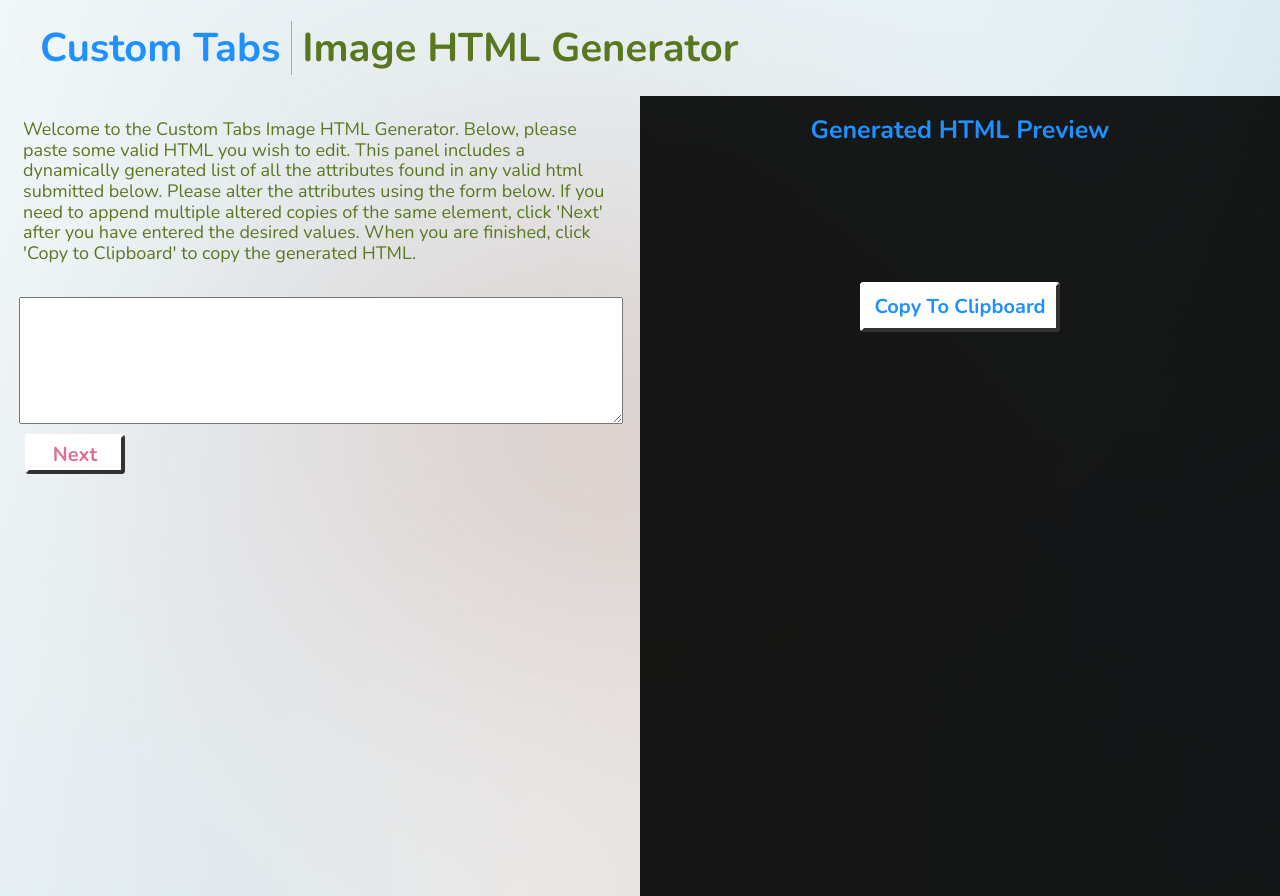
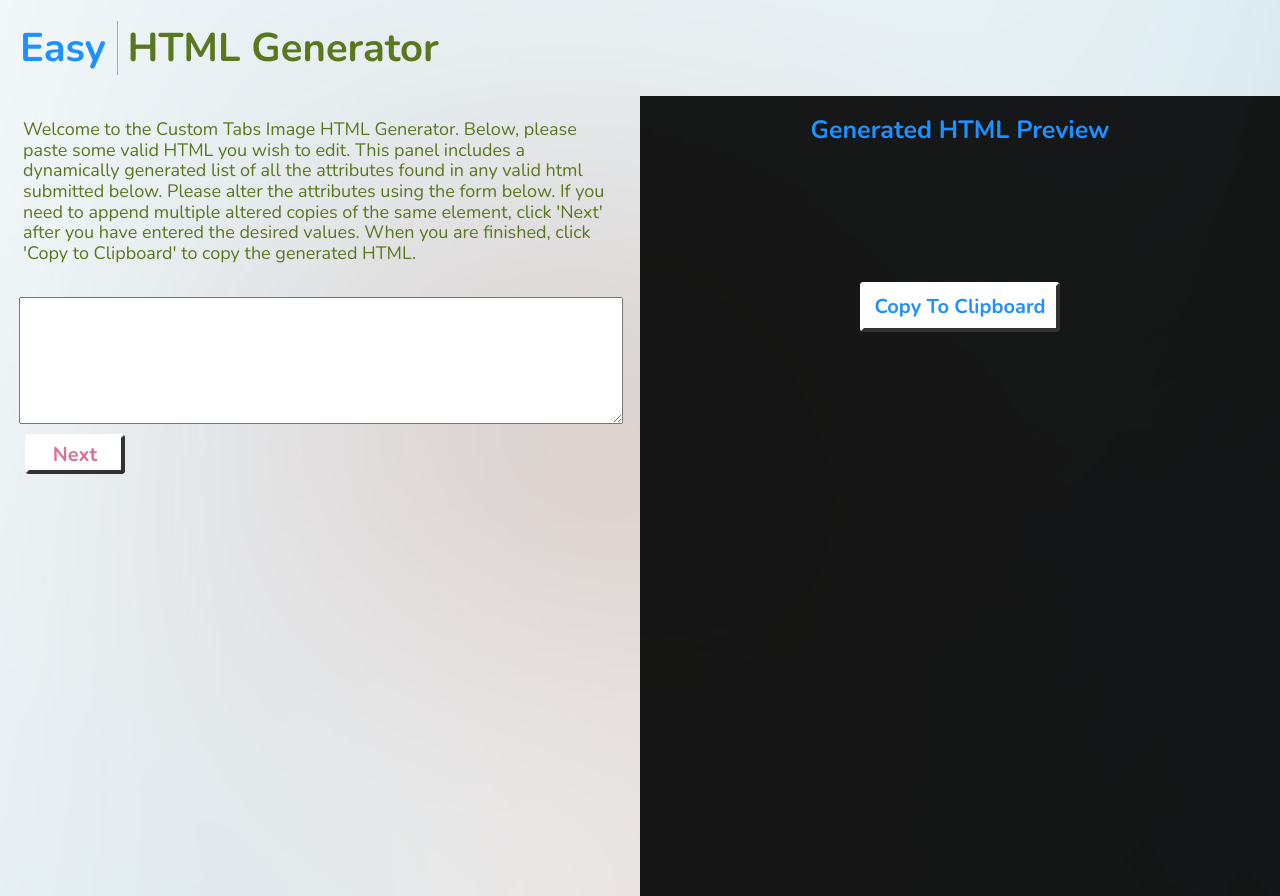
Before and after one commit to walterswoodward/html-editor, a plain HTML site: page index.html in a window 1280 px wide. Drawn offline with nearby package versions, Linux system fonts and the light colour scheme.

Commit message:
app name change

```diff
--- a/index.html
+++ b/index.html
@@ -52,7 +52,7 @@
 
     #nav_title {
         font-size: 40px;
-        padding: 20px 40px;
+        padding: 20px 20px;
         font-weight: bold;
         color: var(--main-color);
     }
@@ -362,7 +362,7 @@
                     img_height: '150'
                 } -->
     <div id="nav">
-        <div id='nav_title'>Custom Tabs <span id="nav_title_second_half">Image HTML Generator</span></div>
+        <div id='nav_title'>Easy <span id="nav_title_second_half">HTML Generator</span></div>
     </div>
     <div id="container">
         <div id="left_panel">
@@ -561,6 +561,11 @@
                 $("#final_output_html").val(combinedImages);
             }
 
+            if (trimmed !== '') {
+                // Increment Next Button Count
+                nextButtonCount++
+            }
+
 
 
 
@@ -581,10 +586,7 @@
             $('#input_fields input').each(function (index, item) {
                 $(item).val('')
             })
-            if (trimmed !== '') {
-                // Increment Next Button Count
-                nextButtonCount++
-            }
+
 
         })
 
```
